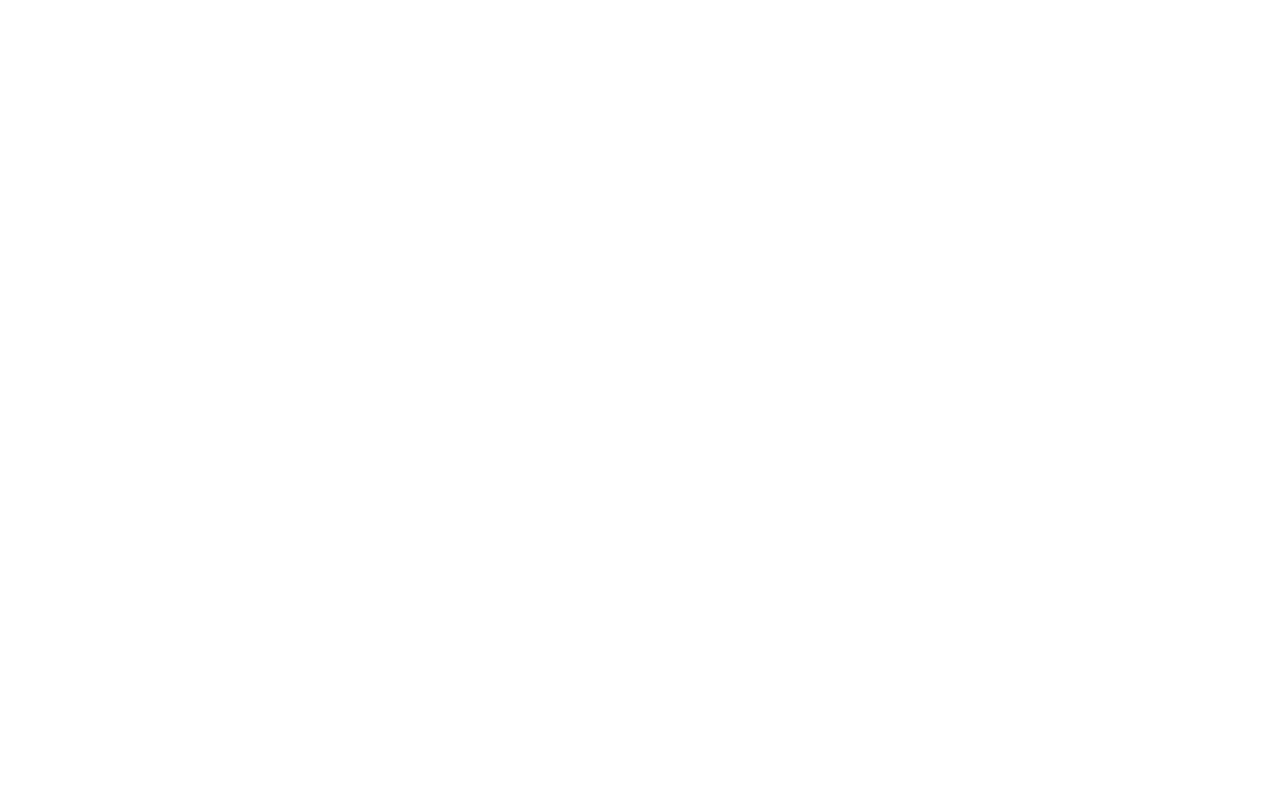
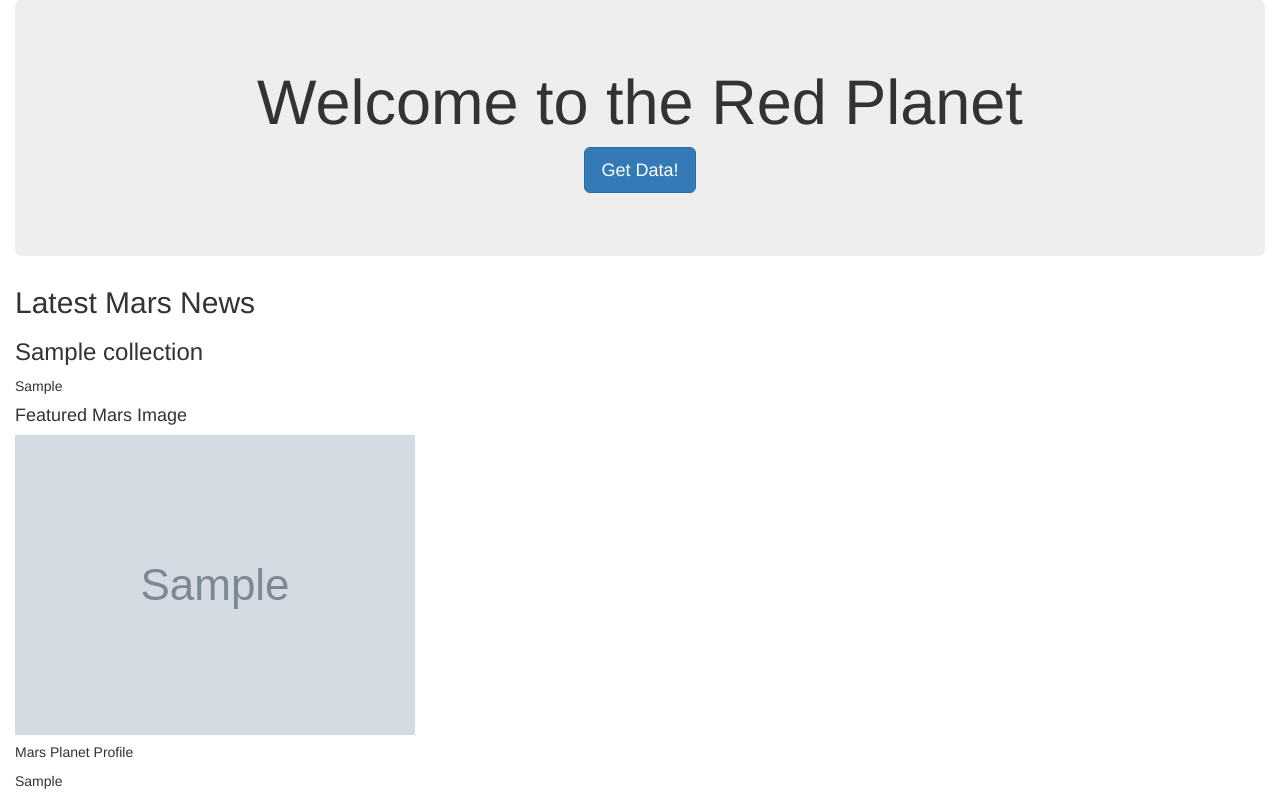
Before and after one commit to olalekeolaleke/web-scraping-challenge, a Flask app: page / in a window 1280 px wide. Before the commit the page is empty. Run offline with Flask 2, Linux system fonts and the light colour scheme; grey boxes marked "Sample" are stand-in pictures; a database or web service that is not in the repository returns one stand-in record (values such as "Sample title"); some libraries are stand-ins or nearby versions.

Commit message:
Updating app files

```diff
--- a/templates/index.html
+++ b/templates/index.html
@@ -3,12 +3,38 @@
     <head>
         <meta charset="utf-8">
         <meta http-equiv="X-UA-Compatible" content="IE=edge">
-        <title></title>
+        <title>Mission to Mars</title>
         <meta name="description" content="">
         <meta name="viewport" content="width=device-width, initial-scale=1">
         <link rel="stylesheet" href="">
-    </head>
+        <link rel="stylesheet" href="https://maxcdn.bootstrapcdn.com/bootstrap/3.3.7/css/bootstrap.min.css">
+</head>
     <body>
+        <div class="container-fluid">
+            <div class="jumbotron text-center">
+              <h1>Welcome to the Red Planet</h1>
+              <p><a class="btn btn-primary btn-lg" href="/scrape" role="button">Get Data!</a></p>
+            </div>
+            <h2>Latest Mars News</h2>
+            <h3>{{ redplanet.news_title }}</h3>
+            <p>{{ redplanet.news_p }} </p>
+            <div class="img-fluid">
+                <h4>Featured Mars Image</h4>
+                <img src="{{ redplanet.featured_img }}" alt="featured_img">
+                <h5>Mars Planet Profile</h5>
+                <table>
+                    {{redplanet.mrs_data}}
+                </table>
+                <div class="item">
+
+
+
+                </div>
+            </div>
+          </div>
+          </div>
+
+
         <script src="" async defer></script>
     </body>
 </html>
```
